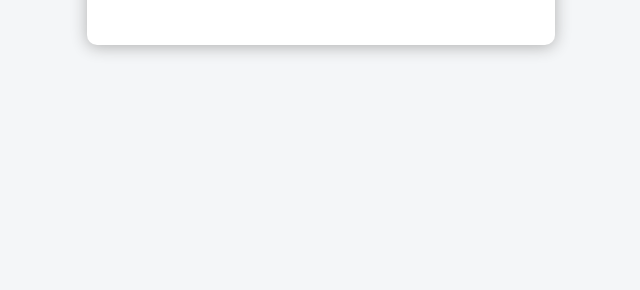
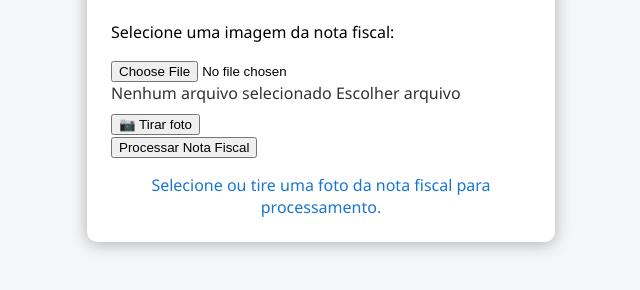
Before and after one commit to ScienceMentorshipAcademy/Agente_IA, a plain HTML site: page index.html in a window 1280 px wide. Both pictures are taken after a click on the button "Cadastrar com nota fiscal". Shown: the part 196-486 px from the top of the page, without its empty margins (319-959 px from the left). Drawn offline with Linux system fonts and the light colour scheme.

Commit message:
Update index.html

```diff
--- a/index.html
+++ b/index.html
@@ -2,6 +2,7 @@
 <html lang="pt-br">
 <head>
   <meta charset="UTF-8">
+  <meta name="viewport" content="width=device-width, initial-scale=1.0">
   <title>Cadastro Inteligente de Materiais</title>
   <link rel="stylesheet" href="styles.css">
 </head>
@@ -12,14 +13,40 @@
       <button id="btnManual" class="opcao">Cadastrar manualmente</button>
       <button id="btnNota" class="opcao">Cadastrar com nota fiscal</button>
     </div>
+
+    <!-- Formulário de cadastro manual -->
     <form id="materialForm" style="display:none;">
       <label for="descricao">Descrição do Material</label>
       <textarea id="descricao" required placeholder="Ex: 20 sacos de cimento CP-II, marca Votoran, lote 1234"></textarea>
       <button type="submit">Cadastrar</button>
     </form>
+
+    <!-- Formulário de cadastro por nota fiscal -->
+    <div id="notaFiscalForm" style="display:none;">
+      <p>Selecione uma imagem da nota fiscal:</p>
+      <div class="file-input-container">
+        <input type="file" id="notaFiscalInput" accept="image/*" capture="environment">
+        <label for="notaFiscalInput" class="file-input-label">
+          <span id="fileNameDisplay">Nenhum arquivo selecionado</span>
+          <span class="file-input-button">Escolher arquivo</span>
+        </label>
+      </div>
+      <div class="camera-option">
+        <button id="cameraButton" class="camera-btn">
+          <span class="camera-icon">📷</span> Tirar foto
+        </button>
+      </div>
+      <button id="enviarNotaFiscal" class="btn-enviar">Processar Nota Fiscal</button>
+    </div>
+
     <div class="msg" id="msg"></div>
     <div class="resposta" id="resposta"></div>
     <div class="msg" id="msgNota" style="display:none;"></div>
+
+    <!-- Preview da imagem -->
+    <div id="imagePreview" style="display:none;">
+      <img id="previewImg" src="" alt="Preview da nota fiscal">
+    </div>
   </div>
   <script src="app.js"></script>
 </body>
```
